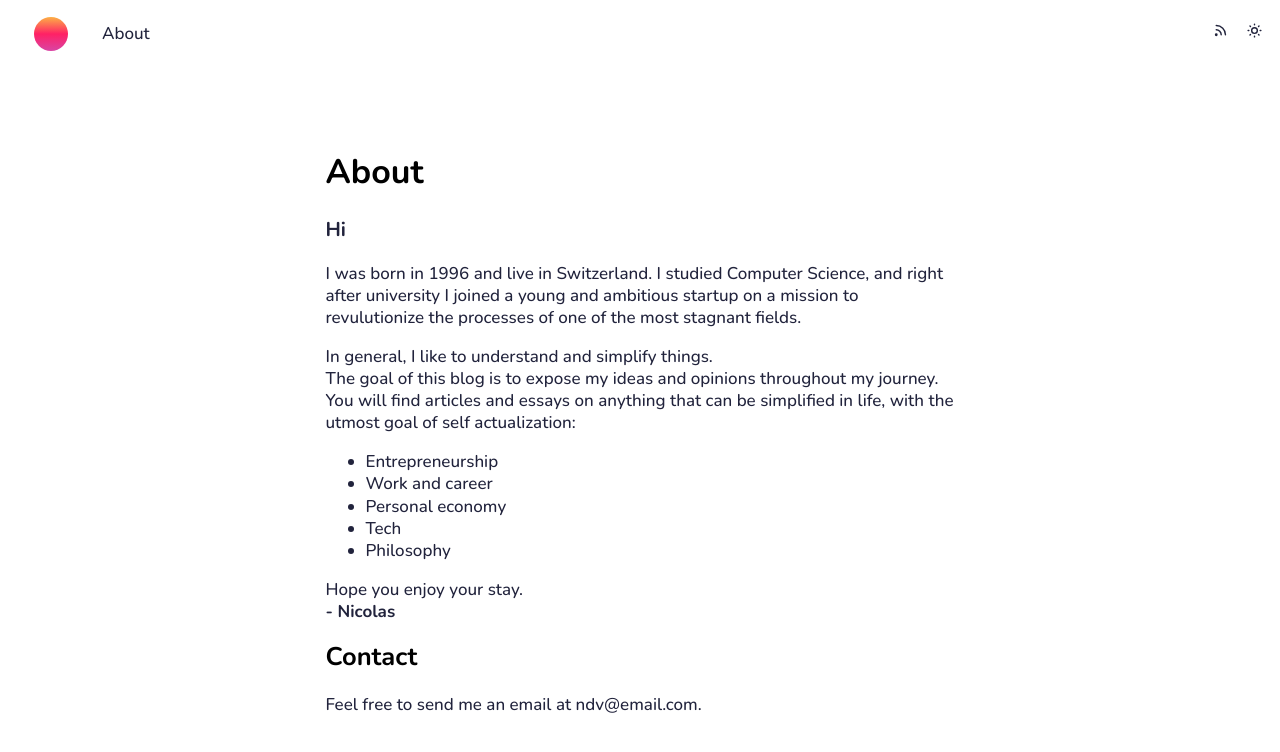
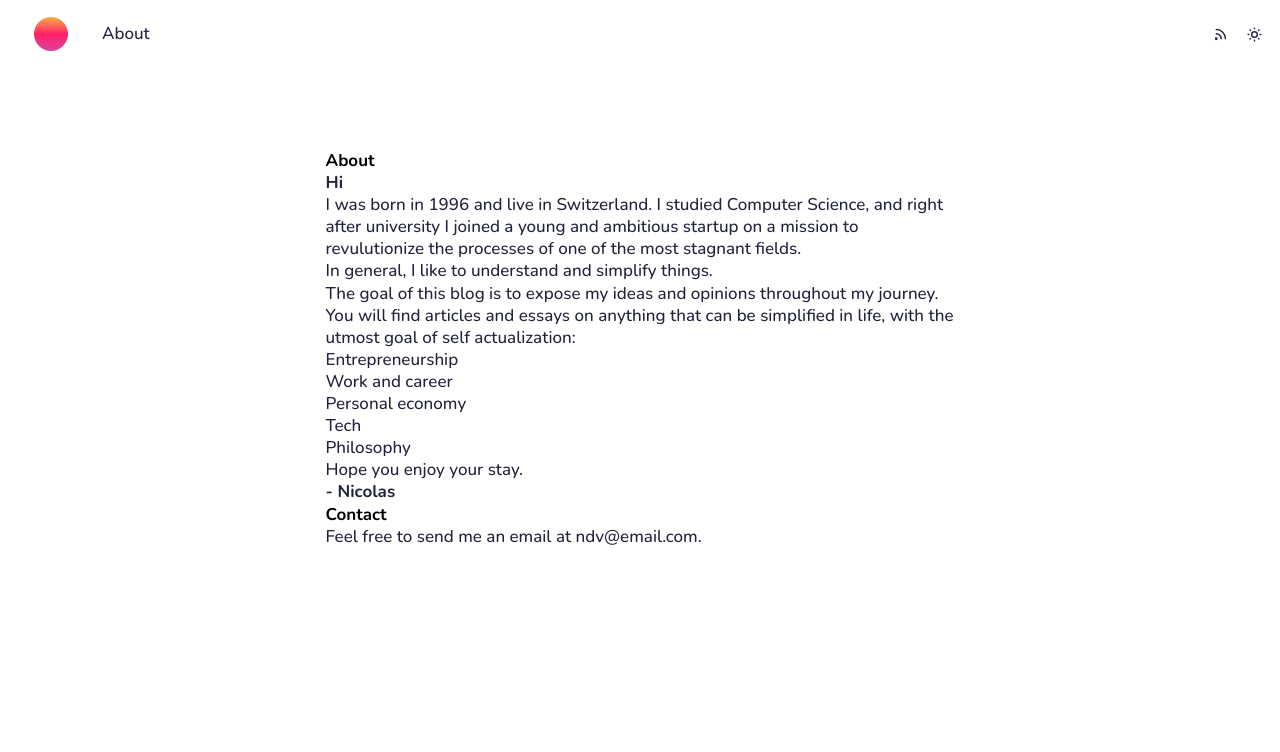
Before and after one commit to divin1/blog, a Next.js app: page /about in a window 1280 px wide. Shown: the top 752 px of the page. Built offline with nearby package versions, Linux system fonts and the light colour scheme.

Commit message:
added tailwindcss

```diff
--- a/package.json
+++ b/package.json
@@ -25,6 +25,7 @@
   "devDependencies": {
     "@babel/core": "^7.16.5",
     "@next/eslint-plugin-next": "^12.0.7",
+    "autoprefixer": "^10.4.0",
     "eslint": "^7.32.0",
     "eslint-config-airbnb": "^18.2.1",
     "eslint-config-prettier": "^8.3.0",
@@ -39,8 +40,13 @@
     "fs": "0.0.1-security",
     "next-remote-watch": "^1.0.0",
     "path": "^0.12.7",
+    "postcss": "^8.4.5",
     "postcss-remove-nested-calc": "^1.0.3",
     "prettier": "^2.5.1",
+    "tailwindcss": "^3.0.7",
     "webpack": "^5.65.0"
+  },
+  "peerDependencies": {
+    "postcss": "^8.0.0"
   }
 }
--- /dev/null
+++ b/postcss.config.js
@@ -0,0 +1,6 @@
+module.exports = {
+  plugins: {
+    tailwindcss: {},
+    autoprefixer: {},
+  },
+}
--- a/src/pages/_document.jsx
+++ b/src/pages/_document.jsx
@@ -6,7 +6,11 @@ export default class MyDocument extends Document {
       <Html lang="en">
         <Head>
           <link rel="preconnect" href="https://fonts.googleapis.com" />
-          <link rel="preconnect" href="https://fonts.gstatic.com" crossOrigin />
+          <link
+            rel="preconnect"
+            href="https://fonts.gstatic.com"
+            crossOrigin="true"
+          />
           <link
             href="https://fonts.googleapis.com/css2?family=Nunito:wght@500;700&display=swap"
             rel="stylesheet"
--- a/src/styles/globals.scss
+++ b/src/styles/globals.scss
@@ -1,3 +1,7 @@
+@tailwind base;
+@tailwind components;
+@tailwind utilities;
+
 :root {
   /* typography */
   --font-family: "Nunito", sans-serif;
--- /dev/null
+++ b/tailwind.config.js
@@ -0,0 +1,10 @@
+module.exports = {
+  content: [
+    "./src/pages/**/*.{js,ts,jsx,tsx}",
+    "./src/components/**/*.{js,ts,jsx,tsx}",
+  ],
+  theme: {
+    extend: {},
+  },
+  plugins: [],
+}
```
Also changed, not shown: 1 other file (tests, documents, lock files or other folders).
